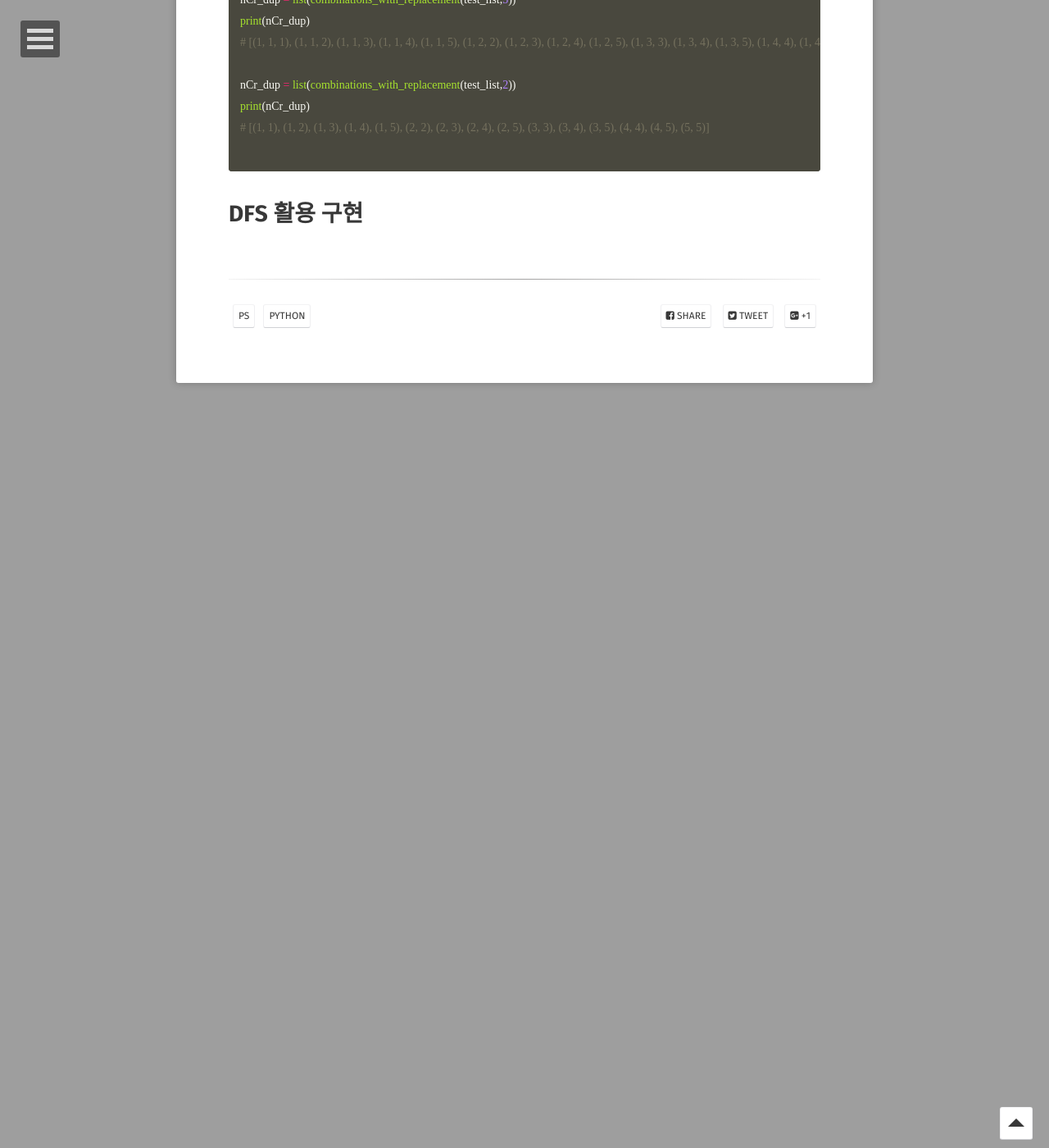
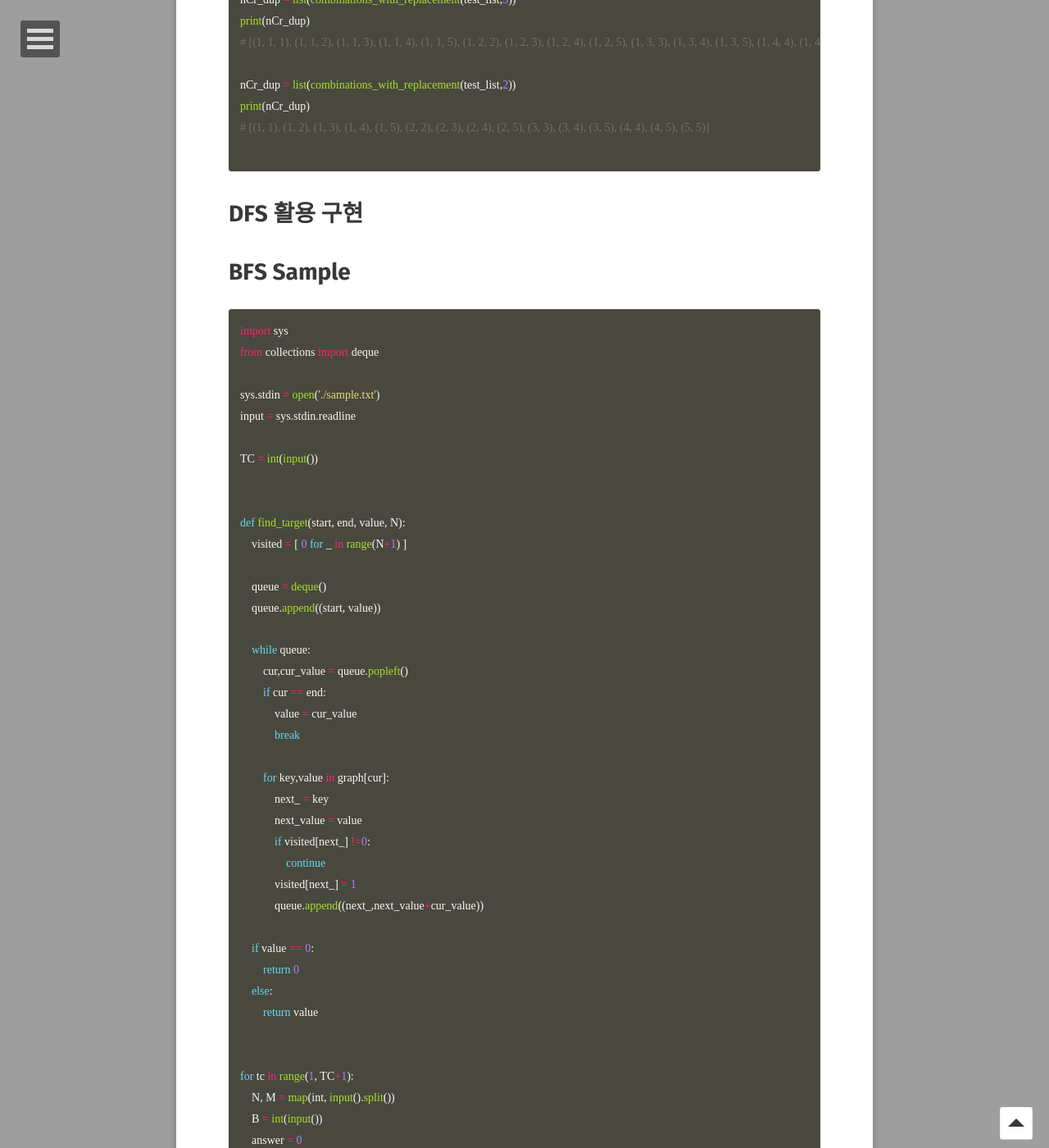
Before and after one commit to leesk212/leesk212.github.io, a Jekyll site: the page built from _posts/2025-01-15-[PS][Python]순열조합BFS.md, in a window 1280 px wide and 1400 px high, scrolled down 1159 px. Shown: the whole window at 82% size. Built offline with Jekyll 4.4.1, drawn with Linux system fonts in a browser that asks for light colours; some web fonts are replaced; our own code applies the rules of GitHub Pages for plain Markdown files; comment, search, counter and statistics services are not loaded; before the commit the page ends 1626 px from its top, so only the background shows below that; some of the changed text lies outside the part shown.

Commit message:
Update and rename 2025-01-14-[PS][Python]순열조합.md to 2025-01-15-[PS][Python]순열조합BFS.md

````diff
--- a/_posts/2025-01-14-[PS][Python]순열조합.md
+++ b/_posts/2025-01-15-[PS][Python]순열조합BFS.md
@@ -45,3 +45,75 @@
 ```
 
 # DFS 활용 구현
+
+
+
+
+
+# BFS Sample
+
+```python
+import sys
+from collections import deque
+
+sys.stdin = open('./sample.txt')
+input = sys.stdin.readline
+
+TC = int(input())
+
+
+def find_target(start, end, value, N):
+    visited = [ 0 for _ in range(N+1) ]
+
+    queue = deque()
+    queue.append((start, value))
+
+    while queue:
+        cur,cur_value = queue.popleft()
+        if cur == end:
+            value = cur_value
+            break
+
+        for key,value in graph[cur]:
+            next_ = key
+            next_value = value
+            if visited[next_] !=0:
+                continue
+            visited[next_] = 1
+            queue.append((next_,next_value+cur_value))
+
+    if value == 0:
+        return 0
+    else:
+        return value
+
+
+for tc in range(1, TC+1):
+    N, M = map(int, input().split())
+    B = int(input())
+    answer = 0
+
+    graph = {}
+    for _ in range(M):
+        data_temp = list(map(int, input().split()))
+        if data_temp[0] not in graph:
+            graph[data_temp[0]] = [(data_temp[1],data_temp[2])]
+        else:
+            graph[data_temp[0]].append((data_temp[1],data_temp[2]))
+
+    print(graph)
+
+    # 1. Let's find bomul
+    First_result = find_target(1,B,0, N )
+
+    if First_result != 0:
+        # Let's find start
+        Second_result = find_target(B,1,0, N)
+        if Second_result != 0:
+            answer = First_result+Second_result
+
+    if answer == 0:
+        print(f'#{tc} NO')
+    else:
+        print(f'#{tc} YES {answer}')
+```
````
